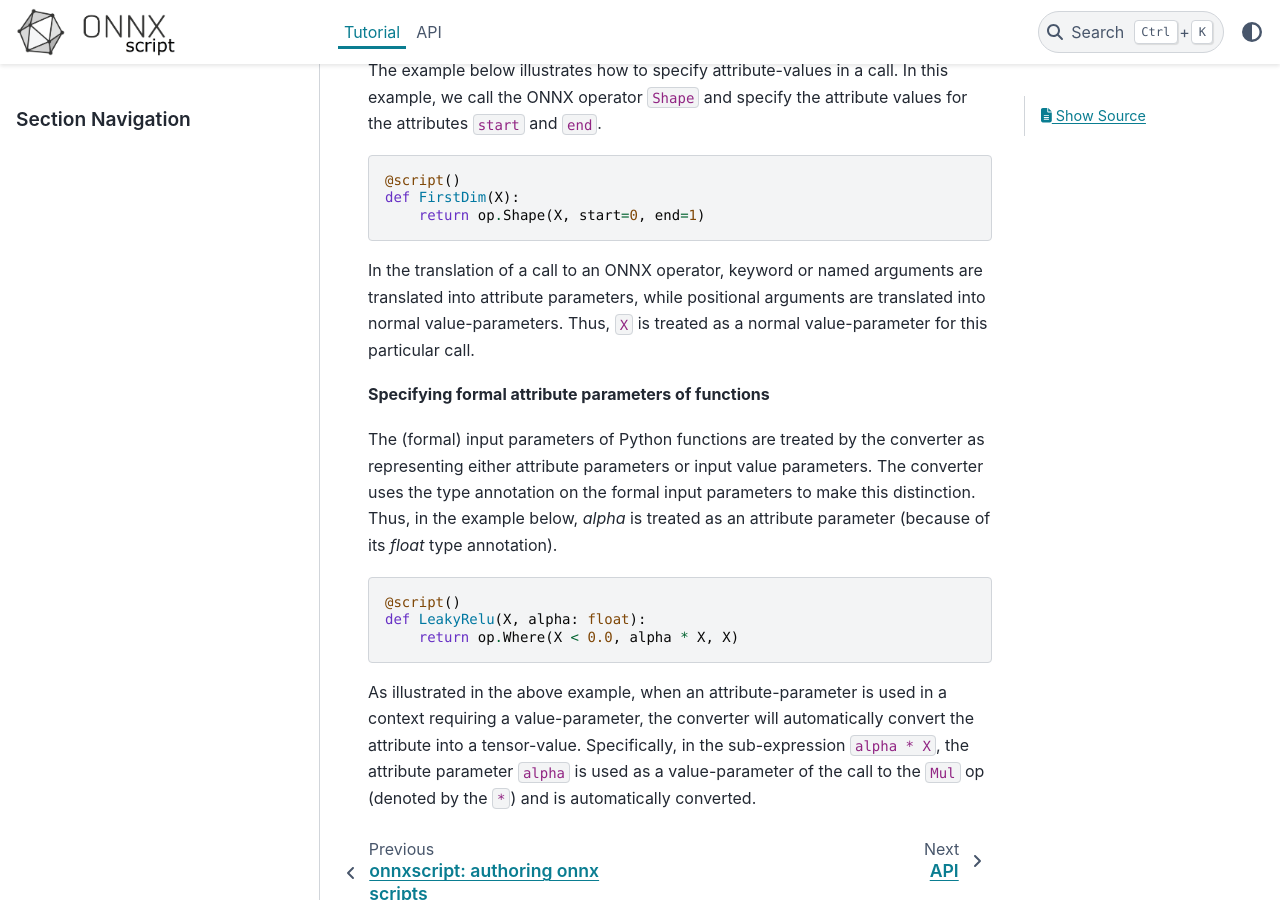
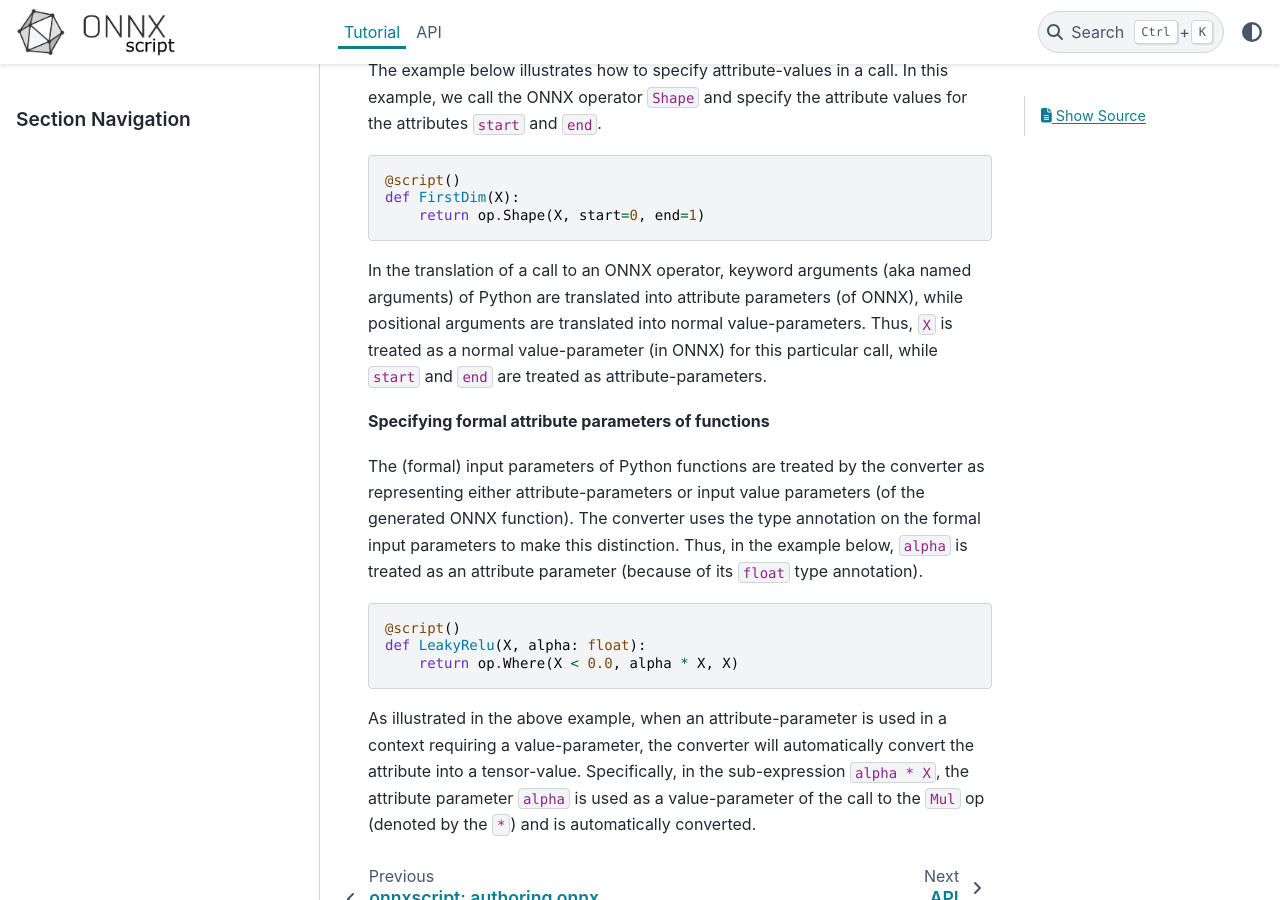
Before and after one commit to microsoft/onnxscript, a Sphinx documentation site: the page built from docs/tutorial/index.rst, in a window 1280 px wide and 900 px high, scrolled down 813 px. Built offline with Sphinx 7.4.7 and the PyData theme 0.15.4, drawn with Linux system fonts in a browser that asks for light colours; formulas are drawn with MathJax 3; pages that are not in the unit, such as notebooks, are missing from menus.

Commit message:
Fix syntax

```diff
--- a/docs/tutorial/index.rst
+++ b/docs/tutorial/index.rst
@@ -35,22 +35,27 @@ into an ONNX tensor constant.
 The example below illustrates how to specify attribute-values in a call.
 In this example, we call the ONNX operator ``Shape`` and specify the attribute
 values for the attributes ``start`` and ``end``.
+
 ::
 
     @script()
     def FirstDim(X):
         return op.Shape(X, start=0, end=1)
 
-In the translation of a call to an ONNX operator, keyword or named arguments are translated into
-attribute parameters, while positional arguments are translated into normal value-parameters.
-Thus, ``X`` is treated as a normal value-parameter for this particular call.
+In the translation of a call to an ONNX operator, keyword arguments (aka named arguments)
+of Python are translated into attribute parameters (of ONNX), while positional arguments
+are translated into normal value-parameters.
+Thus, ``X`` is treated as a normal value-parameter (in ONNX) for this particular call, while
+``start`` and ``end`` are treated as attribute-parameters.
 
 **Specifying formal attribute parameters of functions**
 
 The (formal) input parameters of Python functions are treated by the converter as representing
-either attribute parameters or input value parameters. The converter uses the type annotation
-on the formal input parameters to make this distinction. Thus, in the example below,
-`alpha` is treated as an attribute parameter (because of its `float` type annotation).
+either attribute-parameters or input value parameters (of the generated ONNX function).
+The converter uses the type annotation on the formal input parameters to make this distinction.
+Thus, in the example below, ``alpha`` is treated as an attribute parameter (because of its ``float``
+type annotation).
+
 ::
 
     @script()
```
